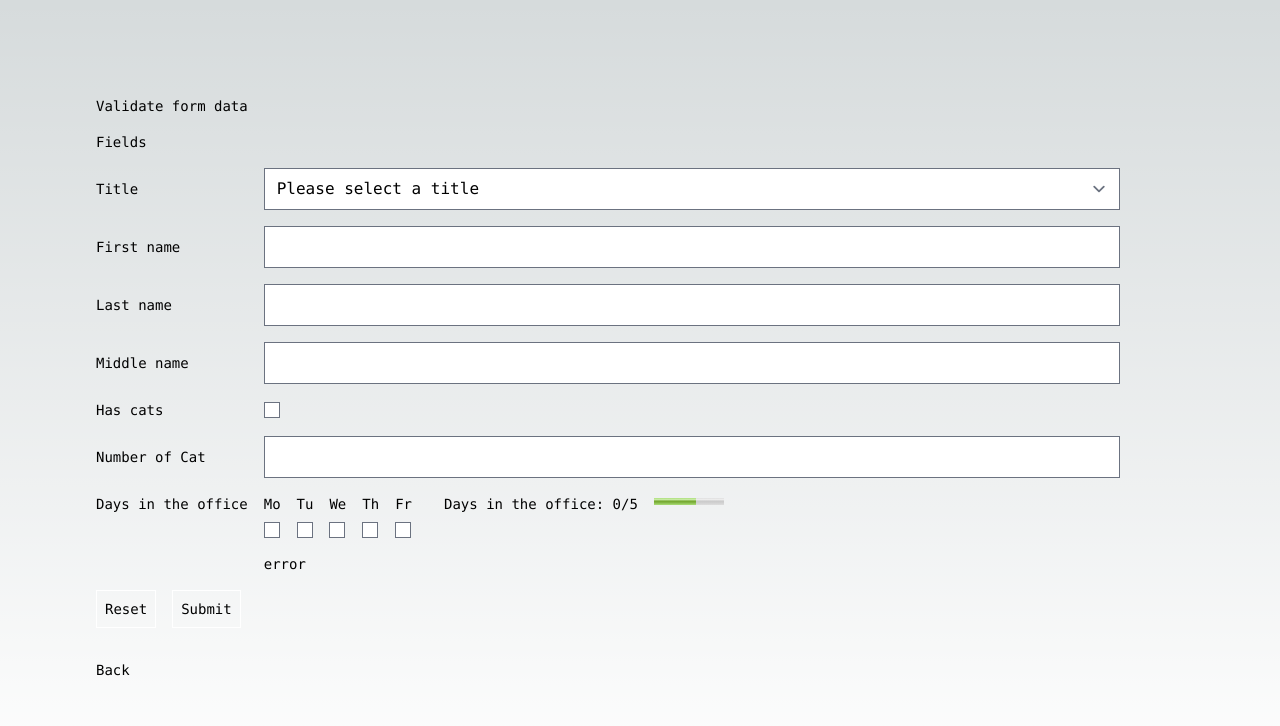
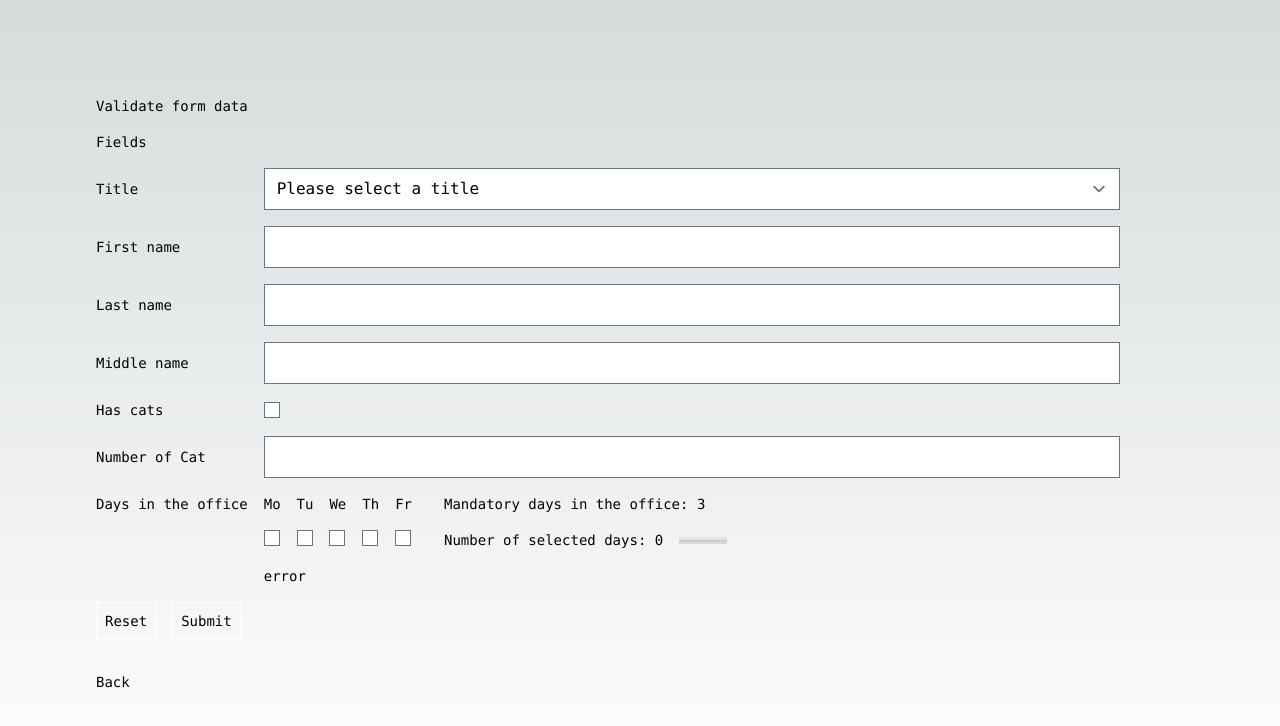
Before and after one commit to maurer2/Monte, a Next.js app in the folder example/: page /validate-form-data in a window 1280 px wide. Shown: the top 726 px of the page. Built offline with nearby package versions, Linux system fonts and the light colour scheme.

Commit message:
Added daysInTheOffice to schema and improved non functional daysInTheOffice layout a bit

```diff
--- a/example/src/app/validate-form-data/page.tsx
+++ b/example/src/app/validate-form-data/page.tsx
@@ -219,33 +219,46 @@ export default function ValidateFormData() {
               )}
             />
 
-            {/* in office */}
+            {/* daysInTheOffice */}
             <span className="self-start">Days in the office</span>
-            <div className="grid grid-cols-[repeat(5,min-content)_max-content_auto] gap-4">
+            <div className="grid grid-cols-[repeat(5,min-content)_auto] gap-4">
               <ol className="contents">
                 {['Mo', 'Tu', 'We', 'Th', 'Fr'].map((day: string) => (
-                  <li key={day} className="flex flex-col gap-2">
-                    <label htmlFor={day}>{day}</label>
+                  <li key={day} className="contents">
+                    <label
+                      htmlFor={day}
+                      className="row-start-1 row-end-1"
+                    >
+                      {day}
+                    </label>
                     <input
                       name="daysInTheOffice"
                       id={day}
                        // {...register('daysInTheOffice')}
-                      className="text-black col-end-auto"
+                      className="text-black row-start-2 row-end-2"
                       type="checkbox"
                     />
                   </li>
                 ))}
               </ol>
-              <span className="row-start-2 col-span-full">error</span>
+              <span className="row-start-3 row-end-3 col-span-full">error</span>
 
-              <label htmlFor="daysInTheOfficeMeter" className="pl-4">
-                <span>Days in the office: </span>
+              <label htmlFor="daysInTheOfficeMeter" className="pl-4 row-start-1 row-end-1">
+                <span>Mandatory days in the office: </span>
+                <code>3</code>
+              </label>
+              <div className="row-start-2 row-end-2 pl-4">
+                <span>Number of selected days: </span>
                 <code>0</code>
-                <span>/5</span>
-              </label>
-              <meter id="daysInTheOfficeMeter" min={0} max={5} value={3} />
+                <meter
+                  id="daysInTheOfficeMeter"
+                  min={0}
+                  max={5}
+                  value={0}
+                  className="w-16 pl-4"
+                />
+              </div>
             </div>
-
           </fieldset>
 
           <div className="flex gap-4 mb-4">
--- a/example/src/schema/schema.constants.ts
+++ b/example/src/schema/schema.constants.ts
@@ -1 +1,3 @@
-export const titles = ['Mr.', 'Ms.', 'Mrs.', 'Dr.', 'Prof.'] as const;
+export const titles = ['Mr.', 'Ms.', 'Mrs.', 'Dr.', 'Prof.'] as const satisfies readonly string[];
+
+export const daysOfWorkWeek = ['Mo', 'Tu', 'We', 'Th', 'Fr'] as const satisfies readonly string[];
--- a/example/src/schema/schema.ts
+++ b/example/src/schema/schema.ts
@@ -1,9 +1,10 @@
+/* eslint-disable max-len */
 /* eslint-disable function-paren-newline */
 /* eslint-disable @typescript-eslint/indent */
 /* eslint-disable comma-style */
 import { z } from 'zod';
 
-import { titles } from './schema.constants';
+import { titles, daysOfWorkWeek } from './schema.constants';
 
 // not available in Firefox
 const stringSplitter = new Intl.Segmenter('en', {
@@ -118,6 +119,28 @@ export const schema = z
       )
     ,
     // #endregion
+
+    // #region daysInTheOffice
+    daysInTheOffice: z
+      .array(z.enum(daysOfWorkWeek))
+      .min(3, { message: 'At least 3 days must be selected' })
+      .max(daysOfWorkWeek.length, { message: `Can't select more than ${daysOfWorkWeek.length}` })
+      // filter out non workday values
+      .refine(
+        (days): boolean => {
+          const daysNotInDaysOfWorkWeek = days.filter((day) => !daysOfWorkWeek.includes(day));
+
+          return daysNotInDaysOfWorkWeek.length === 0;
+        },
+        {
+          message: 'Array should only contain values from daysOfWorkWeek',
+        },
+      )
+      // remove duplicates: https://github.com/colinhacks/zod/discussions/2316
+      .refine((days): boolean => new Set(days).size === days.length, {
+        message: 'Array should not contain duplicate values',
+      }),
+    // #endregion
   })
   .strict()
 
--- a/example/src/schema/schema.types.ts
+++ b/example/src/schema/schema.types.ts
@@ -1,7 +1,9 @@
 import type { z } from 'zod';
 
 import type { schema } from './schema';
-import type { titles } from './schema.constants';
+import type { titles, daysOfWorkWeek } from './schema.constants';
+
+export type Titles = typeof titles[number];
+export type DaysOfWorkWeek = typeof daysOfWorkWeek[number];
 
 export type Schema = z.infer<typeof schema>;
-export type Titles = typeof titles[number];
```
